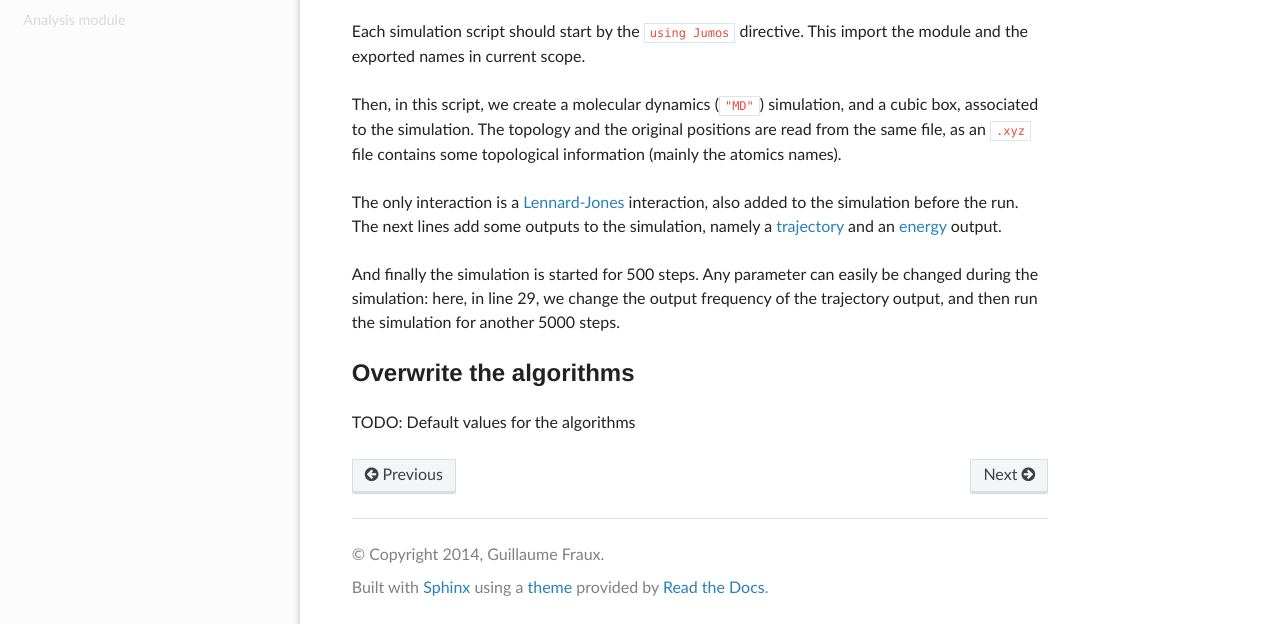
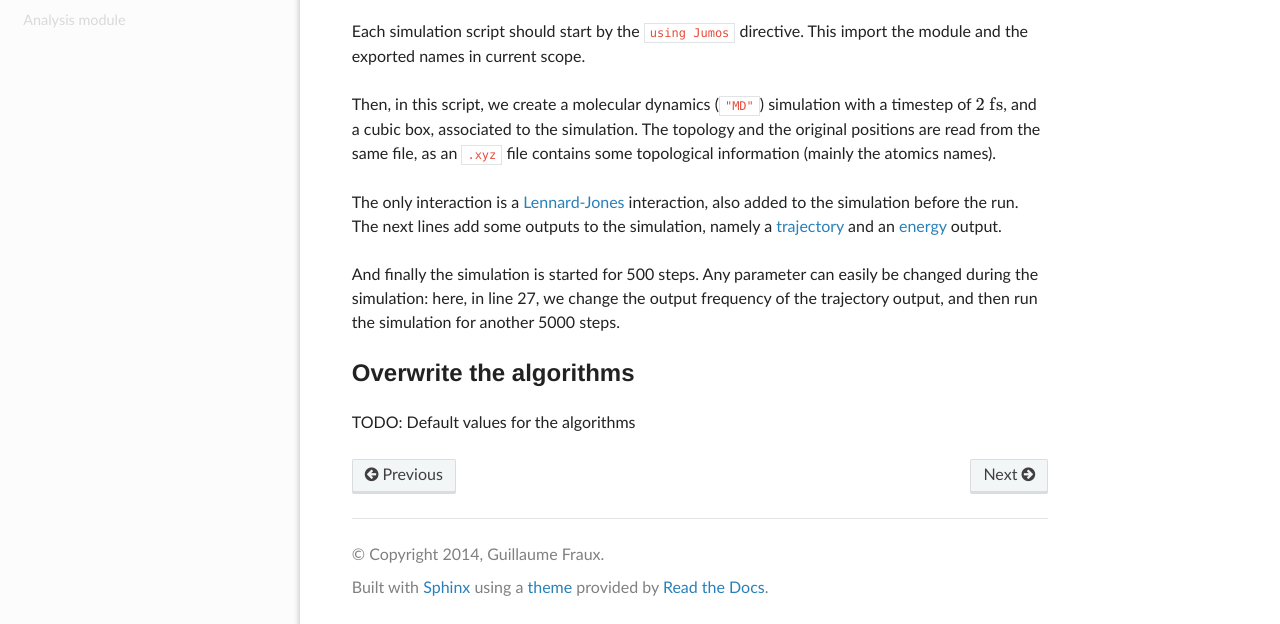
Before and after one commit to Luthaf/Jumos.jl, a Sphinx documentation site: the page built from doc/simulations/usage.rst, in a window 1280 px wide and 1104 px high, cut to the strip 480-1104 px from the top of the window. Built offline with Sphinx 7.4.7 and the Read the Docs theme 2.0.0, drawn with Linux system fonts in a browser that asks for light colours.

Commit message:
[doc] Change the example to fit with the actual interface

```diff
--- a/doc/simulations/usage.rst
+++ b/doc/simulations/usage.rst
@@ -20,10 +20,10 @@ fluid at :math:`300K`.
 Each simulation script should start by the ``using Jumos`` directive. This import
 the module and the exported names in current scope.
 
-Then, in this script, we create a molecular dynamics (``"MD"``) simulation, and
-a cubic box, associated to the simulation. The topology and the original
-positions are read from the same file, as an :file:`.xyz` file contains some
-topological information (mainly the atomics names).
+Then, in this script, we create a molecular dynamics (``"MD"``) simulation with
+a timestep of :math:`2\ \text{fs}`, and a cubic box, associated to the simulation.
+The topology and the original positions are read from the same file, as
+an :file:`.xyz` file contains some topological information (mainly the atomics names).
 
 The only interaction is a :ref:`Lennard-Jones <lennard-jones-potential>`
 interaction, also added to the simulation before the run. The next lines add
@@ -31,7 +31,7 @@ some outputs to the simulation, namely a :ref:`trajectory <trajectory-output>`
 and an :ref:`energy <energy-output>` output.
 
 And finally the simulation is started for 500 steps. Any parameter can easily
-be changed during the simulation: here, in line 29, we change the output frequency
+be changed during the simulation: here, in line 27, we change the output frequency
 of the trajectory output, and then run the simulation for another 5000 steps.
 
 Overwrite the algorithms
```
Also changed, not shown: 1 other file.
